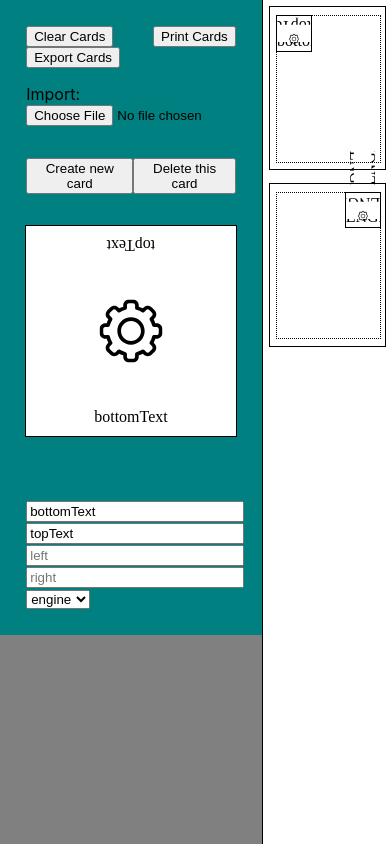
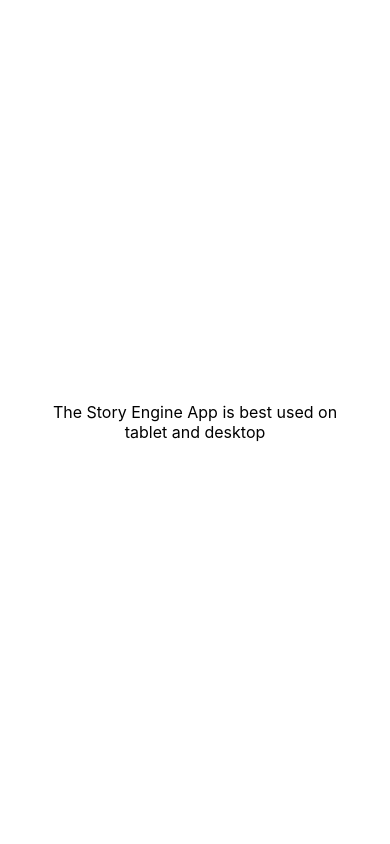
Before and after one commit to pawelngei/story-engine-card-creator, a React (Create React App) app: page / in a window 390 px wide. Built offline with nearby package versions, Linux system fonts and the light colour scheme.

Commit message:
make a mobile placeholder

```diff
--- a/src/App.tsx
+++ b/src/App.tsx
@@ -3,10 +3,24 @@
 import { CardType } from './Card/Card'
 import { PagesManager } from './PagesManager/PagesManager'
 import { LeftMenu } from './LeftMenu/LeftMenu'
+import { MobilePlaceholder } from './MobilePlaceholder/MobilePlaceholder'
 import styled from 'styled-components'
 
 const AppContainer = styled.div`
+  display: block;
+`
+
+const TabletDesktopWrapper = styled.div`
   display: flex;
+  flex-direction: row;
+  width: 100%;
+  height: 100%;
+  @media (max-width: 767px) {
+    display: none;
+  }
+  @media print {
+    display: flex;
+  }
 `
 
 const emptyCard = {
@@ -72,6 +86,8 @@
   const card = cards[activeCardIdx]
   return (
     <AppContainer>
+      <MobilePlaceholder />
+      <TabletDesktopWrapper>
         <LeftMenu
           card={card}
           setCard={setCard}
@@ -82,6 +98,7 @@
           clearCards={clearCards}
         />
         <PagesManager cards={cards} setActiveCardIdx={setActiveCardIdx} />
+      </TabletDesktopWrapper>
     </AppContainer>
   );
 }
--- /dev/null
+++ b/src/MobilePlaceholder/MobilePlaceholder.tsx
@@ -0,0 +1,29 @@
+import React from 'react'
+import styled from 'styled-components'
+
+const PlaceholderContainer = styled.div`
+  display: none;
+  width: 100%;
+  height: 100vh;
+  justify-content: center;
+  align-items: center;
+  text-align: center;
+  @media (max-width: 767px) {
+    display: flex;
+  }
+  @media print {
+    display: none !important;
+  }
+`
+
+const TextContainer = styled.div`
+  padding: 10%;
+`
+
+export const MobilePlaceholder = () => (
+  <PlaceholderContainer>
+    <TextContainer>
+      The Story Engine App is best used on tablet and desktop
+    </TextContainer>
+  </PlaceholderContainer>
+)
--- a/src/PagesManager/PagesManager.tsx
+++ b/src/PagesManager/PagesManager.tsx
@@ -1,4 +1,4 @@
-import React, { useState } from 'react'
+import React from 'react'
 import styled from 'styled-components'
 import { PaperCard } from '../PaperCard/PaperCard'
 import { CardType } from '../Card/Card'
```
Lines whose indentation alone changed are shown as unchanged.
